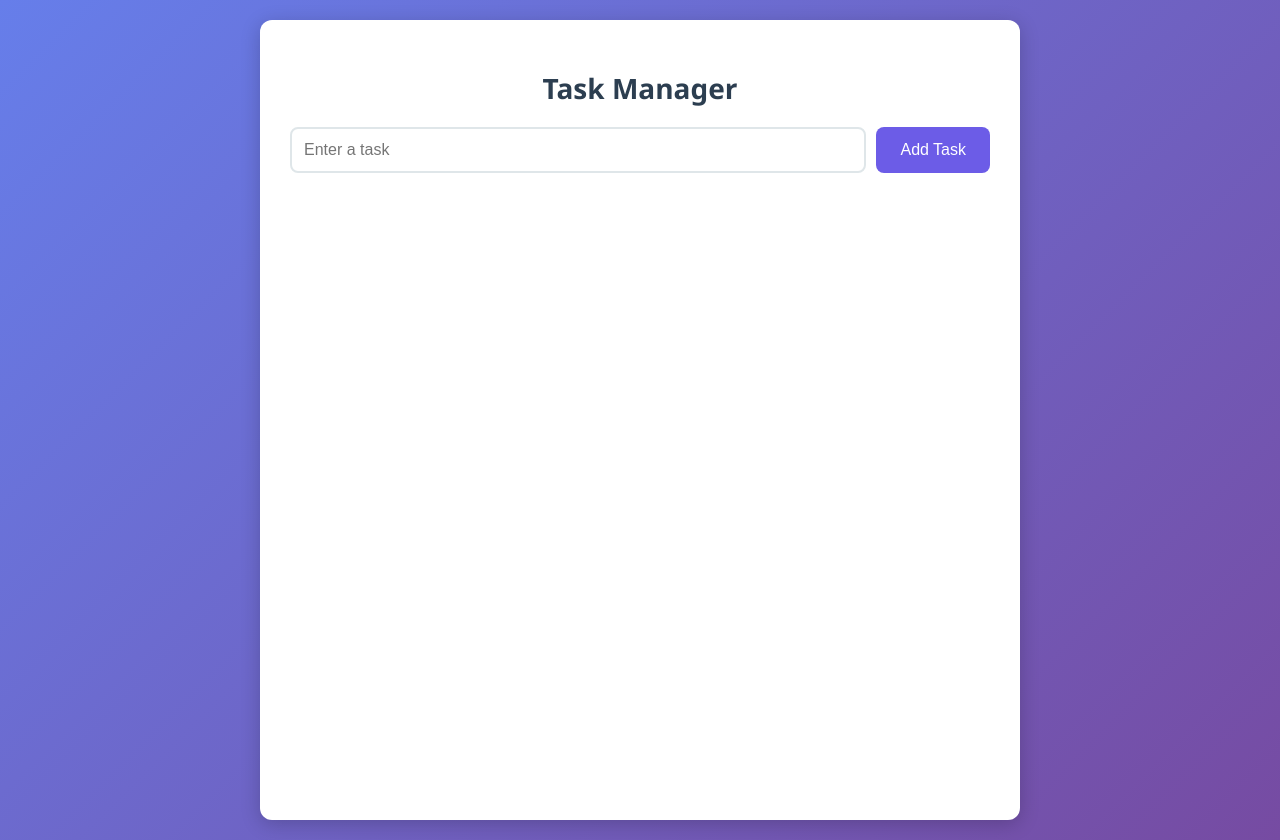
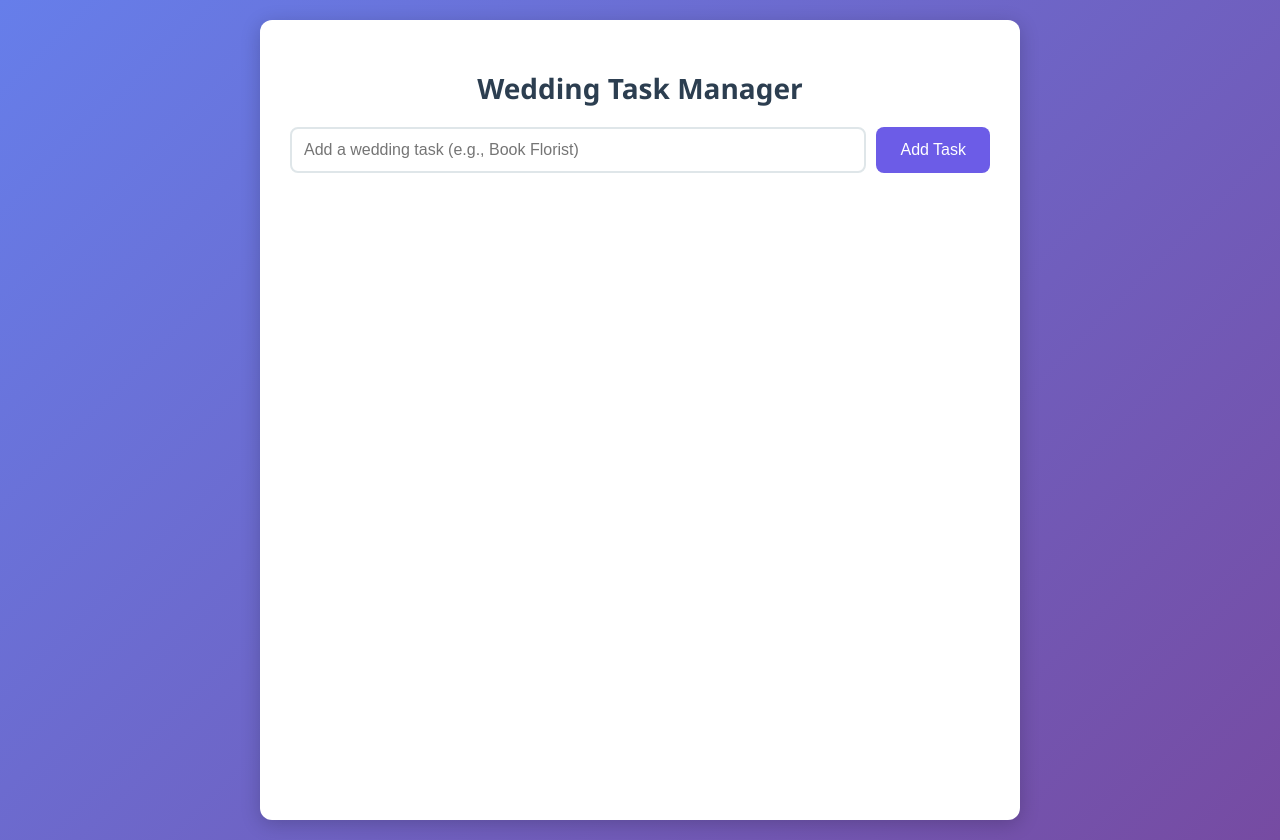
Before and after one commit to D0mazo/WedTask, a plain HTML site: page index.html in a window 1280 px wide. Drawn offline with Linux system fonts and the light colour scheme.

Commit message:
wedding task

```diff
--- a/index.html
+++ b/index.html
@@ -3,14 +3,15 @@
 <head>
     <meta charset="UTF-8">
     <meta name="viewport" content="width=device-width, initial-scale=1.0">
-    <title>Task Manager</title>
+    <title>Wedding Task Manager</title>
     <link rel="stylesheet" href="styles.css">
+    <link href="https://fonts.googleapis.com/css2?family=Great+Vibes&family=Roboto:wght@400;700&display=swap" rel="stylesheet">
 </head>
 <body>
     <div class="container">
-        <h1>Task Manager</h1>
+        <h1>Wedding Task Manager</h1>
         <div class="input-section">
-            <input type="text" id="taskInput" placeholder="Enter a task">
+            <input type="text" id="taskInput" placeholder="Add a wedding task (e.g., Book Florist)">
             <button onclick="addTask()">Add Task</button>
         </div>
         <div id="taskList"></div>
```
